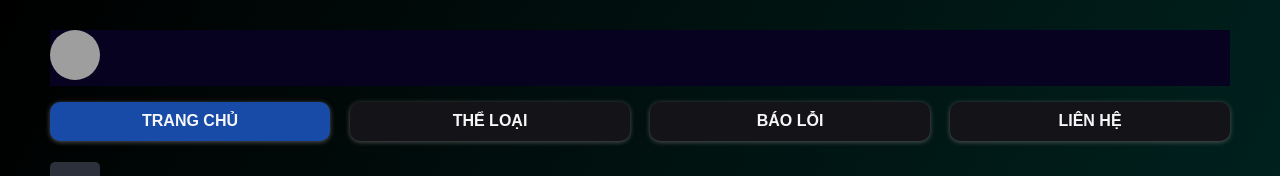
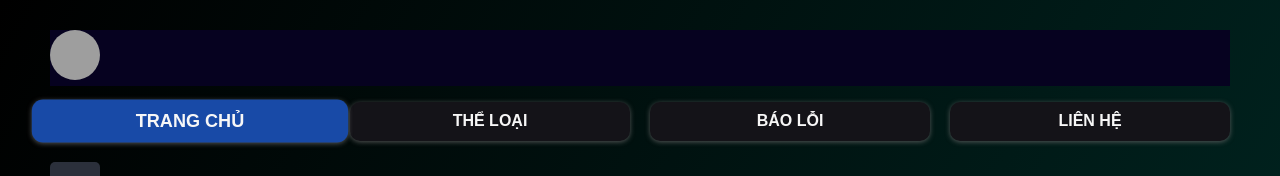
Before and after one commit to phamcaosanh/phamcaosanh.github.io, a plain HTML site: page p2022-1.html in a window 1280 px wide. In both pictures the pointer is over the link "TRANG CHỦ". Shown: the top 176 px of the page. Drawn offline with Linux system fonts and the light colour scheme; grey boxes are pictures that could not be loaded; a web font is replaced by a local one.

Commit message:
Update p2022-1.css

```diff
--- a/p2022-1.css
+++ b/p2022-1.css
@@ -117,6 +117,7 @@ img {
 
 .main-nav a:hover {
   background: rgb(24, 74, 167);
+   transform: scale(1.13);
 }
 
 /* Footer */
```
